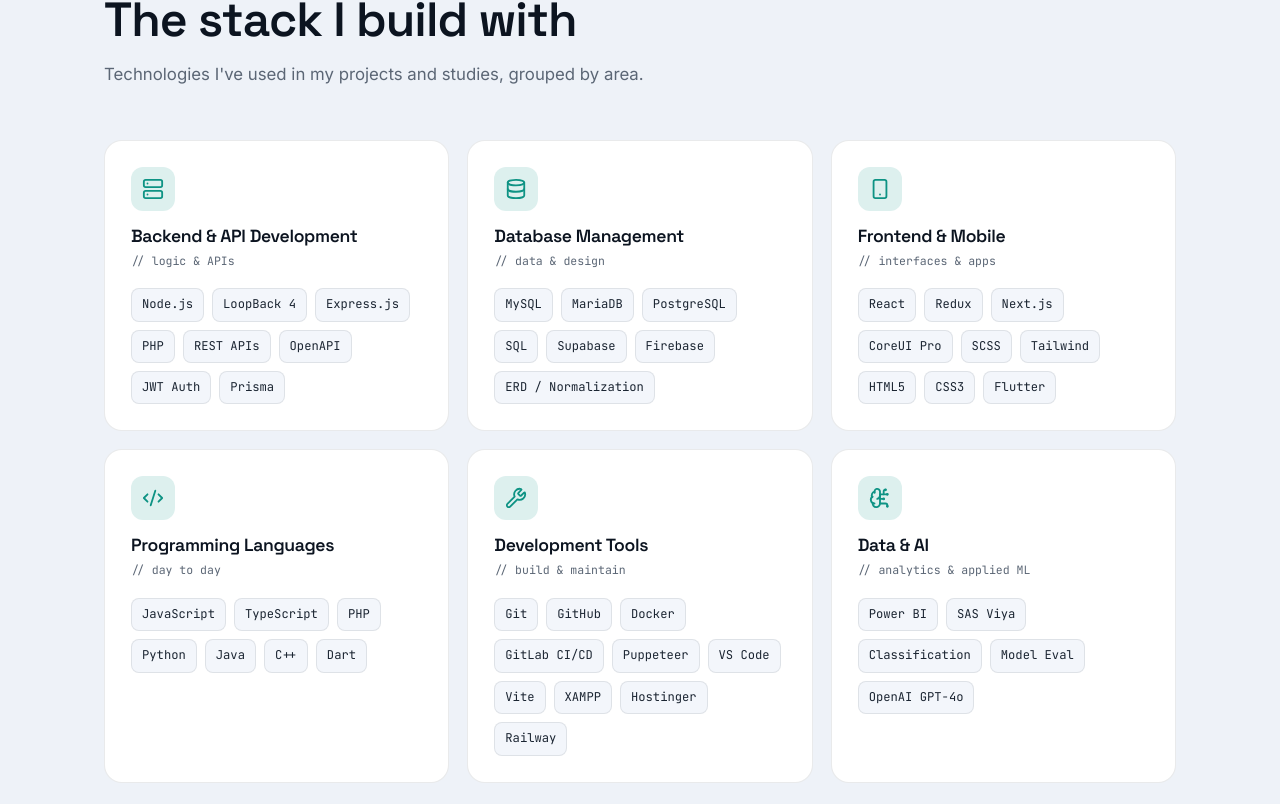
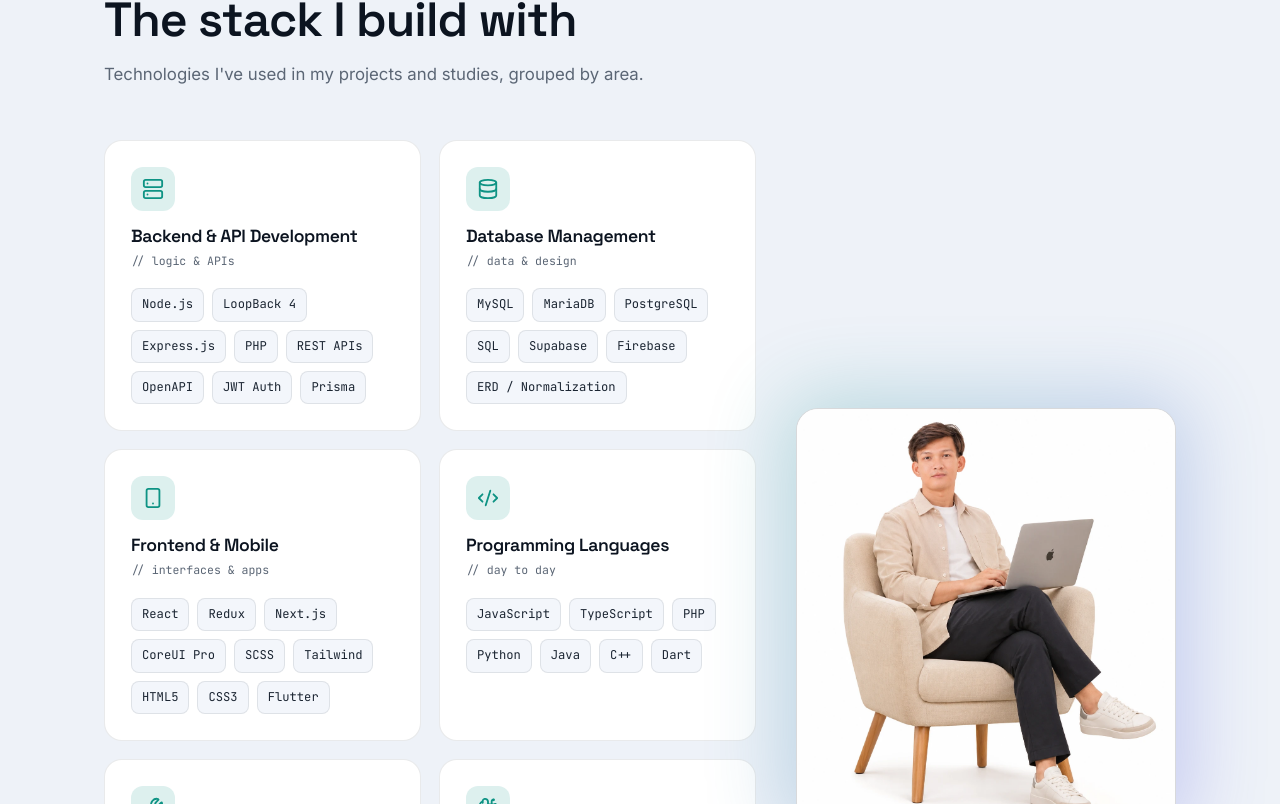
Before and after one commit to muazramzii/muaz-portfolio, a React (Vite) app: page / in a window 1280 px wide. Shown: the part 2156-2960 px from the top of the page. Built offline with nearby package versions, Linux system fonts and the light colour scheme.

Commit message:
Add portrait images to Skills and Projects sections

```diff
--- a/src/components/Projects.jsx
+++ b/src/components/Projects.jsx
@@ -3,7 +3,7 @@ import { motion, AnimatePresence } from 'framer-motion'
 import { ExternalLink, ArrowRight } from 'lucide-react'
 import { Github } from './Brand.jsx'
 import { projects, filters } from '../data.js'
-import { Reveal, Thumb } from './ui.jsx'
+import { Reveal, Thumb, Portrait } from './ui.jsx'
 import ProjectModal from './ProjectModal.jsx'
 
 export default function Projects() {
@@ -21,6 +21,19 @@ export default function Projects() {
           <Reveal delay={0.1}><p className="mt-3.5 text-[1.05rem] text-muted">A mix of deployed apps, academic builds and personal projects. Click any card for the full breakdown.</p></Reveal>
         </div>
 
+        <div className="grid items-start gap-10 lg:grid-cols-[280px_minmax(0,1fr)] lg:gap-10 xl:grid-cols-[320px_minmax(0,1fr)]">
+        <div className="lg:sticky lg:top-28">
+          <Portrait
+            src="/images/profile/muaz-projects.webp"
+            alt="Muaz Ramzi in a navy blazer, pointing towards the projects"
+            width={1024}
+            height={1536}
+            side="left"
+            className="max-w-[260px] lg:max-w-none"
+          />
+        </div>
+
+        <div className="min-w-0">
         <Reveal delay={0.1}>
           <div className="mb-9 flex flex-wrap gap-2.5">
             {filters.map((f) => (
@@ -40,7 +53,7 @@ export default function Projects() {
           </div>
         </Reveal>
 
-        <motion.div layout className="grid gap-[22px] sm:grid-cols-2 lg:grid-cols-3">
+        <motion.div layout className="grid gap-[22px] sm:grid-cols-2">
           <AnimatePresence mode="popLayout">
             {visible.map((p, i) => (
               <motion.article
@@ -89,6 +102,8 @@ export default function Projects() {
             ))}
           </AnimatePresence>
         </motion.div>
+        </div>
+        </div>
       </div>
 
       <ProjectModal project={active} onClose={() => setActive(null)} />
--- a/src/components/Skills.jsx
+++ b/src/components/Skills.jsx
@@ -2,7 +2,7 @@ import { Code2, Server, Smartphone, Database, Wrench, BrainCircuit } from 'lucid
 
 const ICONS = { Code2, Server, Smartphone, Database, Wrench, BrainCircuit }
 import { skills, marquee } from '../data.js'
-import { Reveal } from './ui.jsx'
+import { Reveal, Portrait } from './ui.jsx'
 
 export default function Skills() {
   return (
@@ -14,7 +14,8 @@ export default function Skills() {
           <Reveal delay={0.1}><p className="mt-3.5 text-[1.05rem] text-muted">Technologies I've used in my projects and studies, grouped by area.</p></Reveal>
         </div>
 
-        <div className="grid gap-[18px] sm:grid-cols-2 lg:grid-cols-3">
+        <div className="grid items-center gap-12 lg:grid-cols-[minmax(0,1fr)_340px] lg:gap-10 xl:grid-cols-[minmax(0,1fr)_380px]">
+        <div className="grid gap-[18px] sm:grid-cols-2">
           {skills.map((cat, i) => {
             const Icon = ICONS[cat.icon] || Code2
             return (
@@ -34,6 +35,16 @@ export default function Skills() {
             )
           })}
         </div>
+
+        <Portrait
+          src="/images/profile/muaz-skills.webp"
+          alt="Muaz Ramzi sitting in an armchair, working on a laptop"
+          width={1199}
+          height={1312}
+          side="right"
+          className="max-w-[360px] lg:max-w-none"
+        />
+        </div>
       </div>
 
       {/* Infinite marquee */}
--- a/src/components/ui.jsx
+++ b/src/components/ui.jsx
@@ -14,6 +14,25 @@ export function Reveal({ children, delay = 0, y = 28, className = '', as = 'div'
     >
       {children}
     </MotionTag>
+  )
+}
+
+// Framed portrait with a soft accent glow; slides in slightly from its side
+export function Portrait({ src, alt, width, height, side = 'right', className = '' }) {
+  const dx = side === 'left' ? -16 : 16
+  return (
+    <motion.figure
+      initial={{ opacity: 0, x: dx, y: 20 }}
+      whileInView={{ opacity: 1, x: 0, y: 0 }}
+      viewport={{ once: true, margin: '-60px' }}
+      transition={{ duration: 0.8, ease: [0.22, 0.61, 0.36, 1] }}
+      className={`relative isolate mx-auto w-full ${className}`}
+    >
+      <span aria-hidden="true" className="absolute -inset-3 -z-10 rounded-[30px] opacity-25 blur-2xl" style={{ background: 'var(--gradient)' }} />
+      <div className="overflow-hidden rounded-[22px]" style={{ background: 'var(--surface)', border: '1px solid var(--border-strong)' }}>
+        <img src={src} alt={alt} width={width} height={height} loading="lazy" decoding="async" className="block h-auto w-full" />
+      </div>
+    </motion.figure>
   )
 }
 
```
Also changed, not shown: public/images/profile/muaz-projects.webp (added), public/images/profile/muaz-skills.webp (added).
